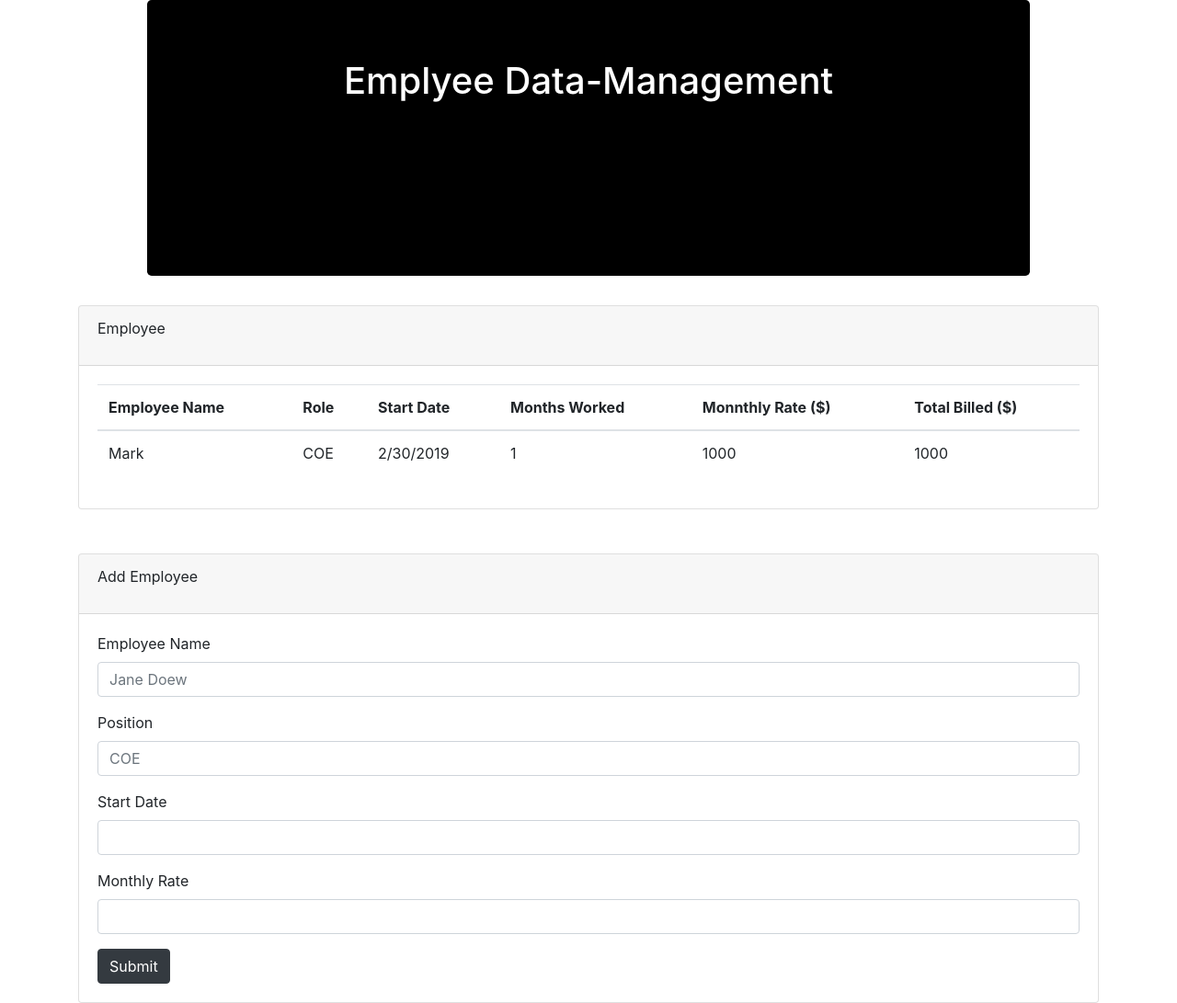
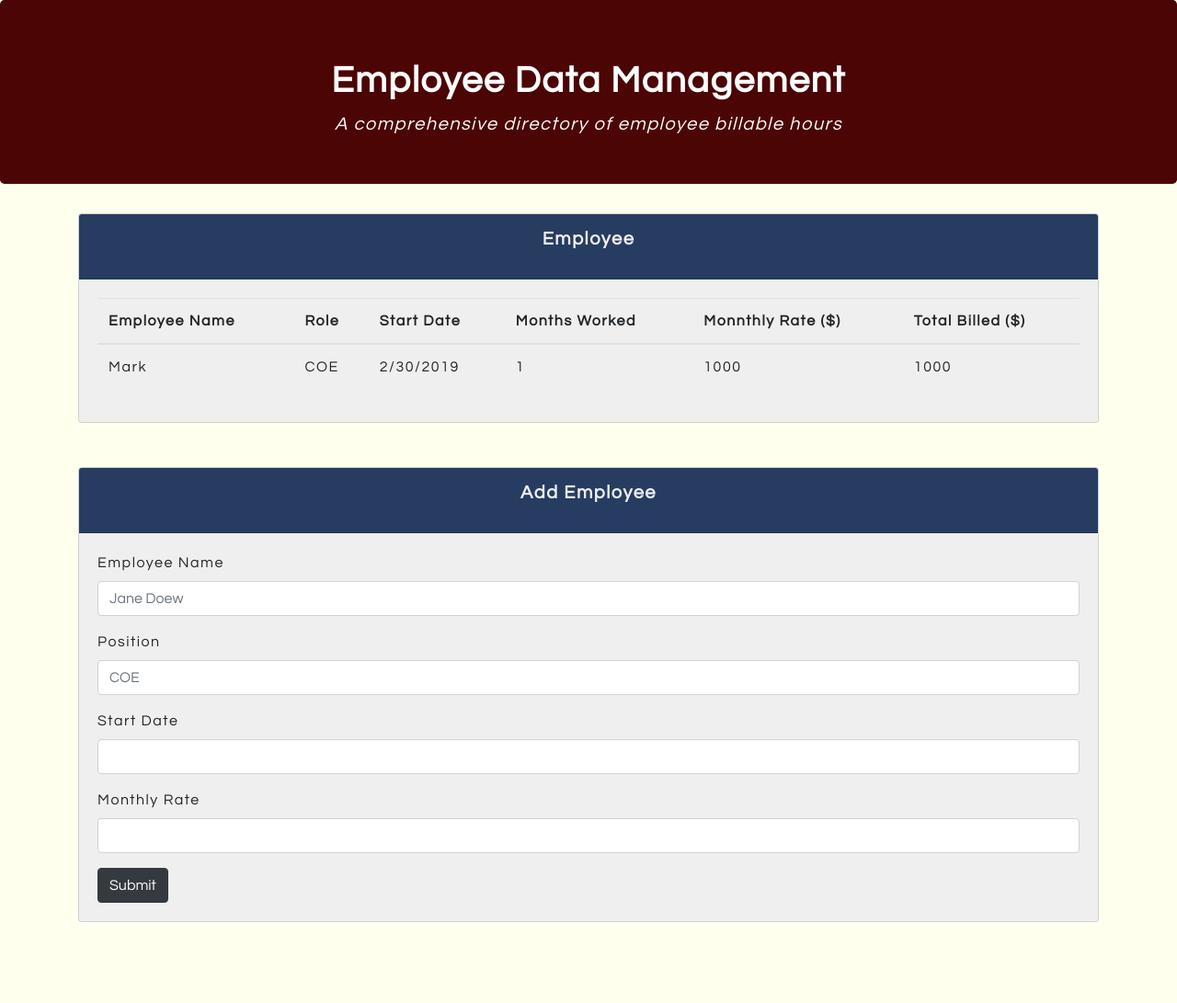
Before and after one commit to Parker-Tech/data-management, a plain HTML site: page index.html in a window 1280 px wide. Shown: the whole page at 92% size. After the commit the page ends 1053 px from the top, so only its background shows below. Drawn offline with nearby package versions, Linux system fonts and the light colour scheme.

Commit message:
added css styling

```diff
--- a/index.html
+++ b/index.html
@@ -11,7 +11,8 @@
 
   <body>
     <div class="jumbotron align-center mx-auto">
-      <h1 class="text-center">Emplyee Data-Management</h1>
+      <h1 class="text-center">Employee Data Management</h1>
+      <p class="text-center">A comprehensive directory of employee billable hours</p>
     </div>
 
     <div class="container">
--- a/styles.css
+++ b/styles.css
@@ -1,6 +1,32 @@
+body {
+  background: #ffe;
+  font-family: "Century Gothic",CenturyGothic,AppleGothic,sans-serif;
+  letter-spacing: 1.5px;
+  padding-bottom: 50px;
+}
+
 .jumbotron {
-  background-color: black;
-  max-width: 960px;
+  background-color: #4b0505;
   color: white;
-  height: 300px;
+  height: 200px;
 }
+
+.jumbotron h1 {
+  font-weight: bold;
+}
+.jumbotron p {
+  font-size: 20px;
+  font-style: italic;
+}
+
+.card-header {
+  background: #273c61;
+  color: #efefef;
+  font-size: 20px;
+  text-align: center;
+  font-weight: bold;
+}
+
+.card {
+  background: #efefef;
+}
```
Also changed, not shown: main.js (line endings or trailing spaces).
